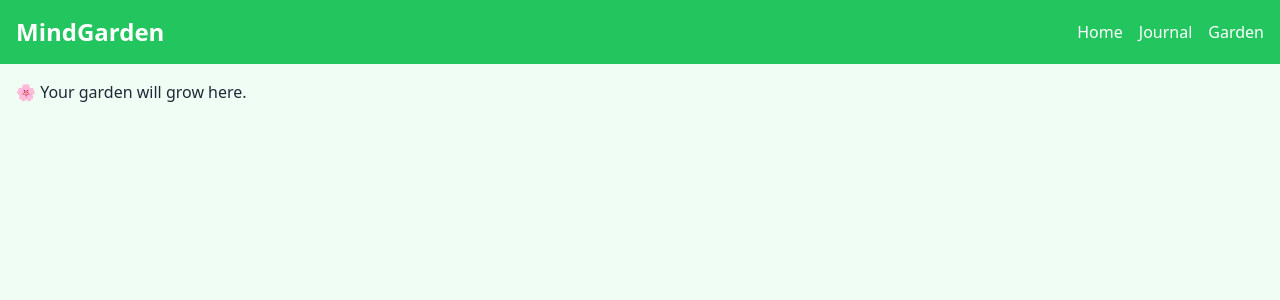
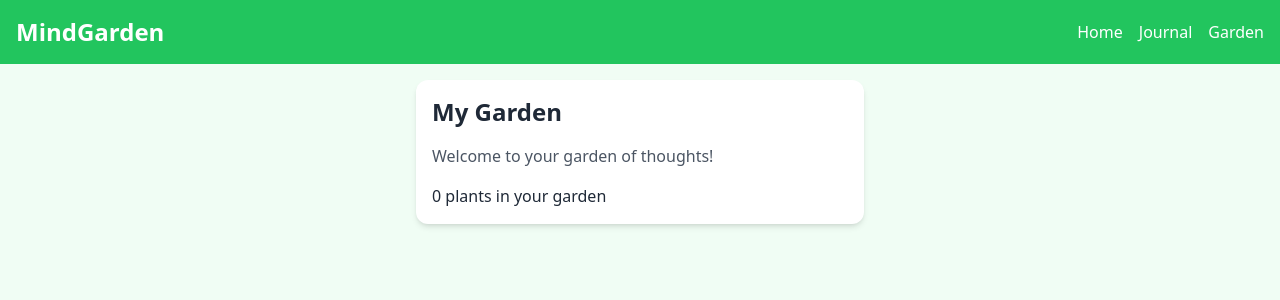
Before and after one commit to SirDon3/MindGarden, a React (Vite) app in the folder mindgarden/: page /garden in a window 1280 px wide. Shown: the top 300 px of the page. Built offline with nearby package versions, Linux system fonts and the light colour scheme.

Commit message:
basic garden implemented

```diff
--- a/mindgarden/src/pages/Garden.jsx
+++ b/mindgarden/src/pages/Garden.jsx
@@ -1,5 +1,34 @@
+import { useState } from 'react'
+
 function Garden() {
-    return <div>🌸 Your garden will grow here.</div>
+
+  const [thoughts, setThoughts] = useState(() => {
+    // This runs only once on component mount
+    const stored = localStorage.getItem('thoughts')
+    return stored ? JSON.parse(stored) : []
+  })
+const plants = ["🪻", "🌹", "🌼", "🌷", "🌺", "🌻", "🌸", "🏵️", "🪷"]
+  return (
+    <div className="max-w-md mx-auto bg-white rounded-xl shadow-md p-4 space-y-4">
+      <h1 className="text-2xl font-bold">My Garden</h1>
+      <p className="text-gray-600">Welcome to your garden of thoughts!</p>
+      <div className="space-y-4">
+
+
+      </div>
+      {thoughts.length === 0 ? (
+        <p>{thoughts.length} plants in your garden</p>
+      ) : (
+        thoughts.map((t) => (
+          <div key={t.id}>
+            <p>{t.text} this {plants[1]}</p>
+          </div>
+          ))
+
+      ) }
+    </div>
+  )
+
   }
 
   export default Garden
```
